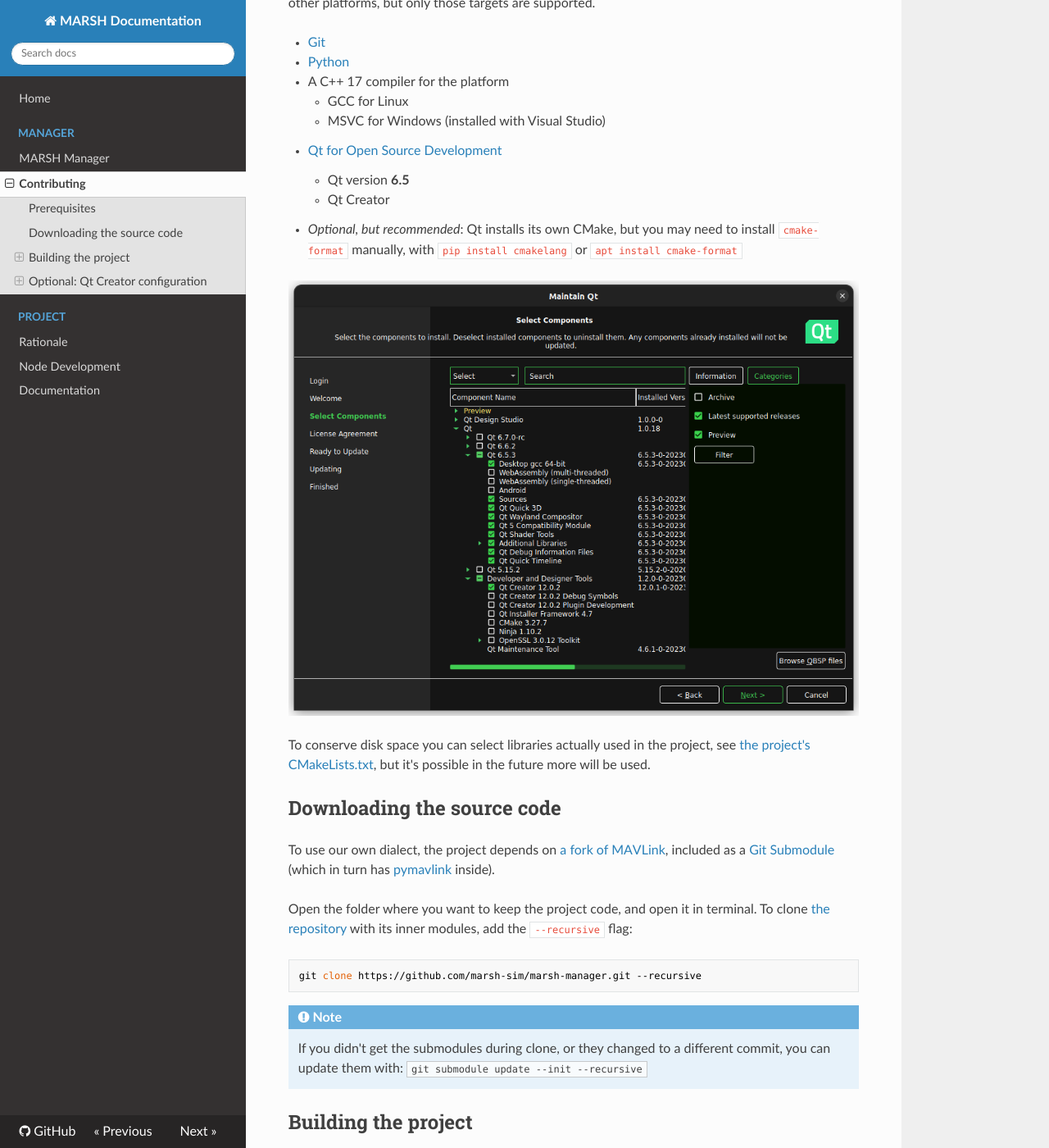
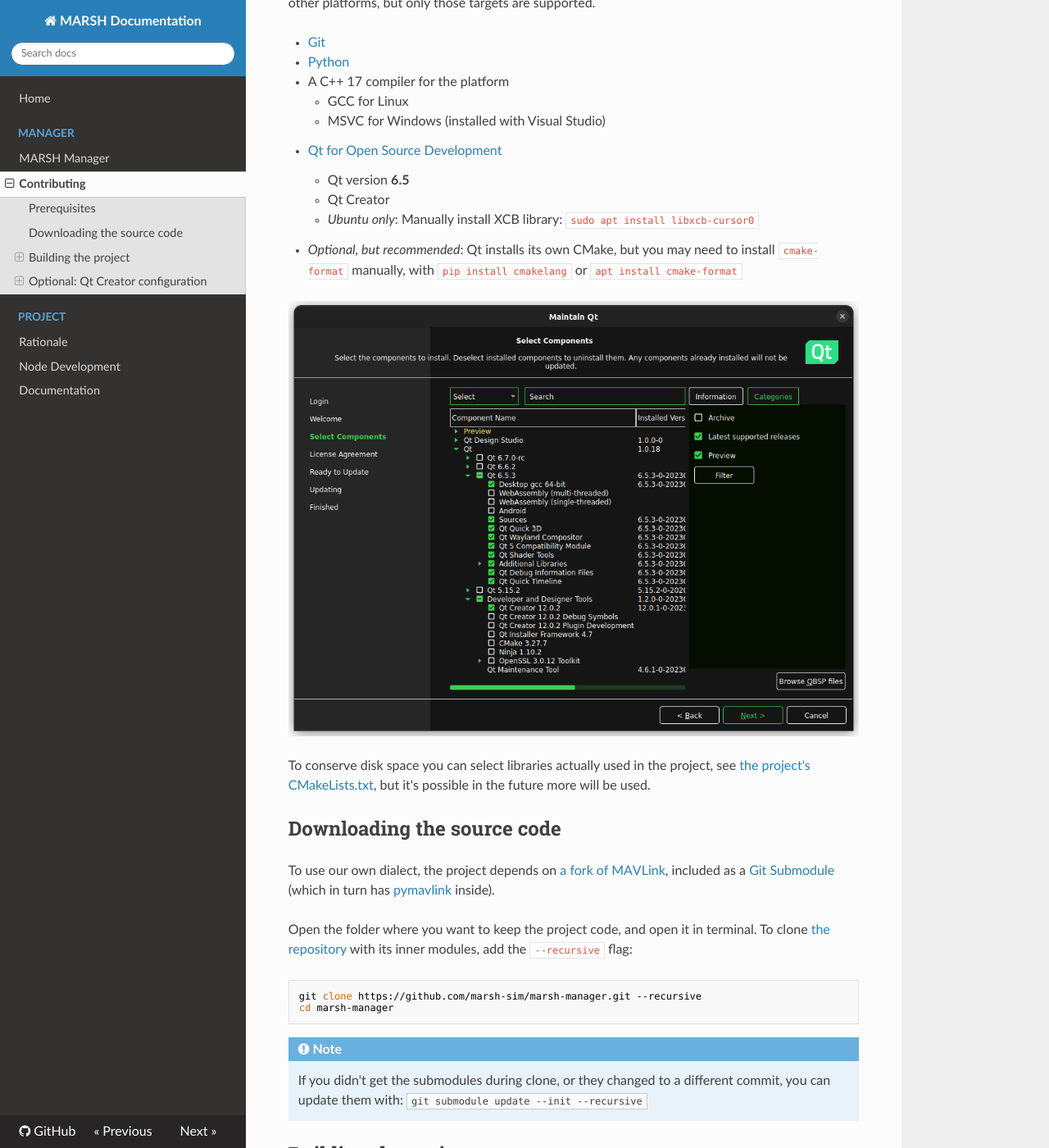
Before and after one commit to marsh-sim/marsh-docs, an MkDocs documentation site: the page built from docs/manager/contributing.md, in a window 1280 px wide and 1400 px high, scrolled down 320 px. Shown: the whole window at 82% size. Built offline with MkDocs 1.6.1, drawn with Linux system fonts in a browser that asks for light colours; nearby versions of some CDN libraries.

Commit message:
Fixes for manager/contributing from @GianniCassoni

````diff
--- a/docs/manager/contributing.md
+++ b/docs/manager/contributing.md
@@ -16,6 +16,7 @@
 - [Qt for Open Source Development](https://www.qt.io/download-open-source)
     - Qt version **6.5**
     - Qt Creator
+    - *Ubuntu only*: Manually install XCB library: `sudo apt install libxcb-cursor0`
 - *Optional, but recommended*: Qt installs its own CMake, but you may need to install `cmake-format` manually, with `pip install cmakelang` or `apt install cmake-format`
 
 ![Selected components in Qt Maintenance Tool](qt_components.png)
@@ -31,6 +32,7 @@
 
 ```bash
 git clone https://github.com/marsh-sim/marsh-manager.git --recursive
+cd marsh-manager
 ```
 
 !!! note
````
